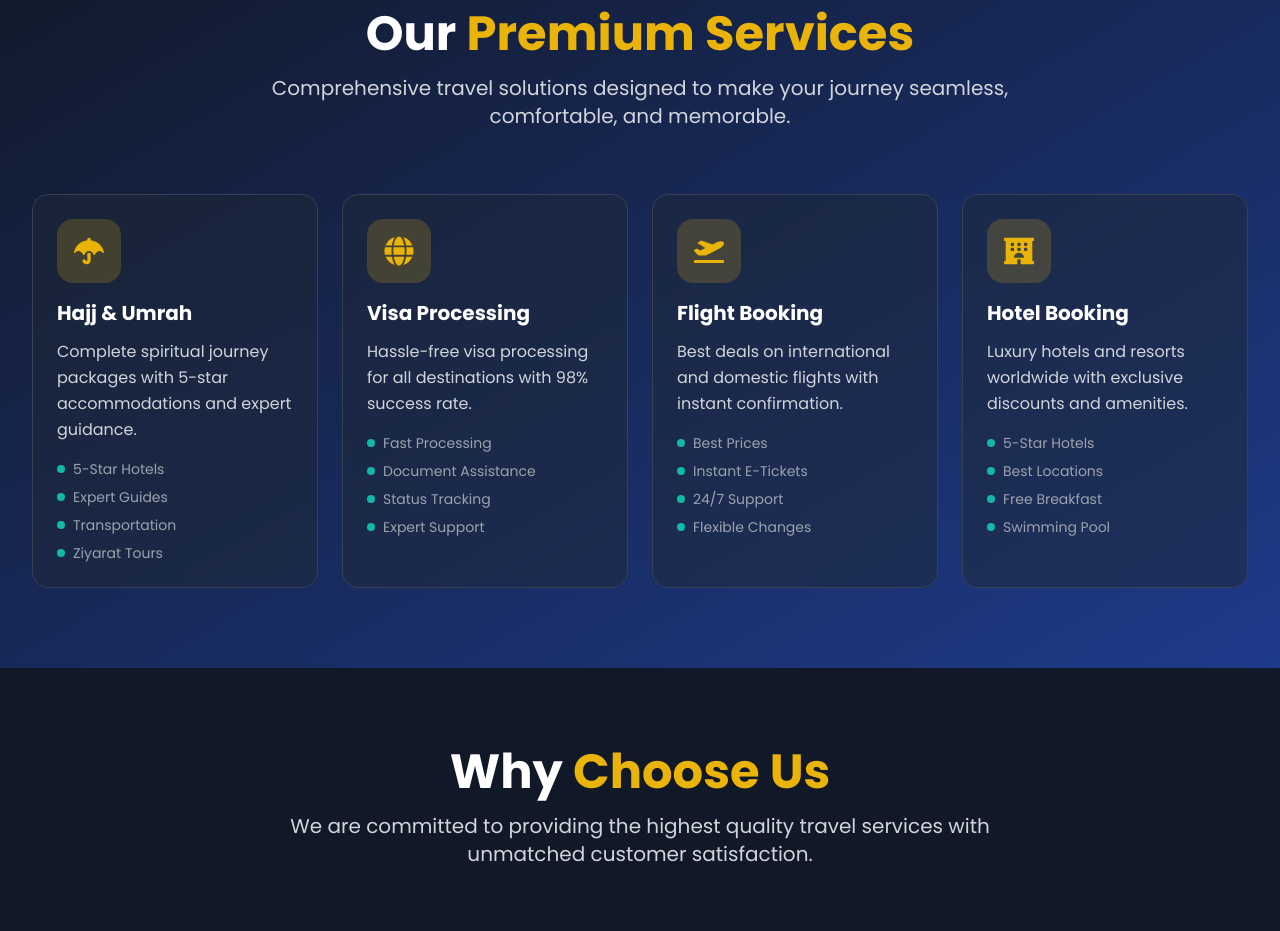
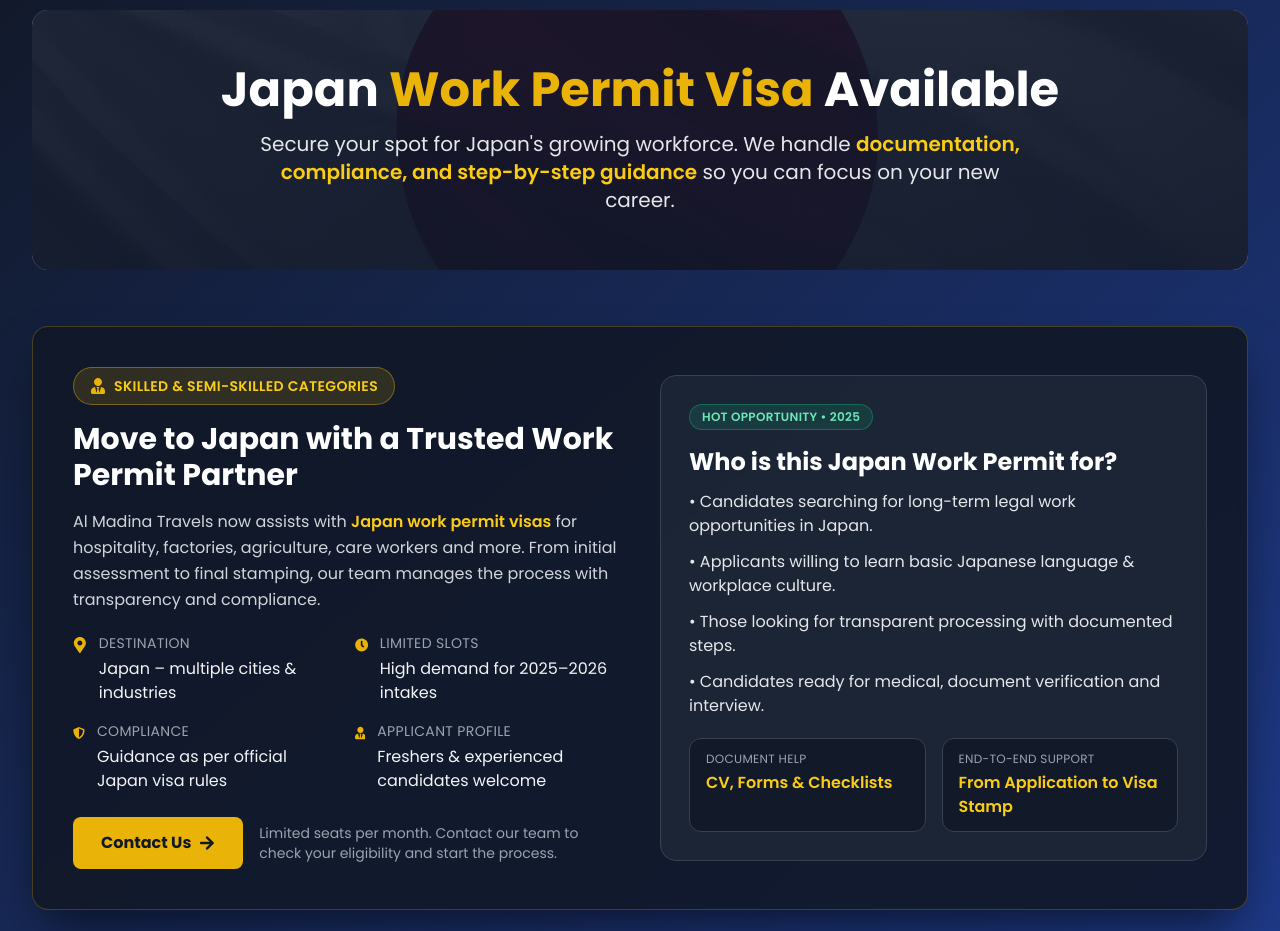
Before and after one commit to metaminds60-ctrl/new-al-madina-travel, a React (Vite) app: page / in a window 1280 px wide. Shown: the part 1860-2791 px from the top of the page. Built offline with nearby package versions, Linux system fonts and the light colour scheme; the HTML template or start-up script is replaced by a standard one.

Commit message:
Add Japan Work Permit Section component with detailed information and call-to-action

```diff
--- /dev/null
+++ b/src/components/JapanWorkPermitSection.jsx
@@ -0,0 +1,172 @@
+import React from "react";
+import { motion } from "framer-motion";
+import { Link } from "react-router-dom";
+import { FaArrowRight, FaUserTie, FaMapMarkerAlt, FaClock, FaShieldAlt } from "react-icons/fa";
+
+const JapanWorkPermitSection = () => {
+  return (
+    <section className="py-16 md:py-20 bg-gradient-to-br from-gray-900 to-blue-900">
+      <div className="max-w-7xl mx-auto px-4 sm:px-6 lg:px-8">
+        {/* ===== TOP BANNER WITH IMAGE (ONLY HEADER AREA) ===== */}
+        <div className="relative overflow-hidden rounded-2xl mb-10 md:mb-14">
+          {/* Background image only for this band */}
+          <div
+            className="absolute inset-0 bg-cover bg-center bg-no-repeat"
+            style={{
+              backgroundImage:
+                "linear-gradient(to bottom, rgba(15,23,42,0.92), rgba(15,23,42,0.96)), url('/images/japan/japan-work-visa-bg.jpg')",
+            }}
+          />
+          <motion.div
+            initial={{ opacity: 0, y: 30 }}
+            whileInView={{ opacity: 1, y: 0 }}
+            transition={{ duration: 0.7 }}
+            viewport={{ once: true }}
+            className="relative text-center py-10 md:py-14 px-4"
+          >
+            <h2 className="text-4xl md:text-5xl font-bold mb-4 text-white">
+              Japan <span className="text-yellow-500">Work Permit Visa</span> Available
+            </h2>
+            <p className="text-lg md:text-xl text-gray-200 max-w-3xl mx-auto">
+              Secure your spot for Japan&apos;s growing workforce. We handle{" "}
+              <span className="text-yellow-400 font-semibold">
+                documentation, compliance, and step-by-step guidance
+              </span>{" "}
+              so you can focus on your new career.
+            </p>
+          </motion.div>
+        </div>
+
+        {/* ===== MAIN CARD (NO IMAGE BEHIND THIS PART) ===== */}
+        <motion.div
+          initial={{ opacity: 0, y: 50 }}
+          whileInView={{ opacity: 1, y: 0 }}
+          transition={{ duration: 0.8 }}
+          viewport={{ once: true }}
+          className="bg-gray-900/90 backdrop-blur-sm rounded-2xl border border-yellow-500/25 shadow-2xl shadow-black/60 px-6 py-8 md:px-10 md:py-10"
+        >
+          <div className="grid md:grid-cols-2 gap-8 md:gap-10 items-center">
+            {/* LEFT SIDE – Info */}
+            <div>
+              <div className="inline-flex items-center space-x-2 bg-yellow-500/15 border border-yellow-500/40 rounded-full px-4 py-2 mb-4">
+                <FaUserTie className="text-yellow-500" />
+                <span className="text-xs md:text-sm font-semibold uppercase tracking-wide text-yellow-400">
+                  Skilled & Semi-Skilled Categories
+                </span>
+              </div>
+
+              <h3 className="text-2xl md:text-3xl font-bold text-white mb-4">
+                Move to Japan with a Trusted Work Permit Partner
+              </h3>
+
+              <p className="text-gray-300 mb-5 leading-relaxed">
+                Al Madina Travels now assists with{" "}
+                <span className="text-yellow-400 font-semibold">Japan work permit visas</span> for
+                hospitality, factories, agriculture, care workers and more. From initial assessment
+                to final stamping, our team manages the process with transparency and compliance.
+              </p>
+
+              <div className="grid sm:grid-cols-2 gap-4 mb-6">
+                <div className="flex items-start space-x-3">
+                  <FaMapMarkerAlt className="mt-1 text-yellow-500" />
+                  <div>
+                    <p className="text-sm text-gray-400 uppercase tracking-wide mb-1">
+                      Destination
+                    </p>
+                    <p className="text-sm md:text-base text-gray-100">
+                      Japan – multiple cities & industries
+                    </p>
+                  </div>
+                </div>
+
+                <div className="flex items-start space-x-3">
+                  <FaClock className="mt-1 text-yellow-500" />
+                  <div>
+                    <p className="text-sm text-gray-400 uppercase tracking-wide mb-1">
+                      Limited Slots
+                    </p>
+                    <p className="text-sm md:text-base text-gray-100">
+                      High demand for 2025–2026 intakes
+                    </p>
+                  </div>
+                </div>
+
+                <div className="flex items-start space-x-3">
+                  <FaShieldAlt className="mt-1 text-yellow-500" />
+                  <div>
+                    <p className="text-sm text-gray-400 uppercase tracking-wide mb-1">
+                      Compliance
+                    </p>
+                    <p className="text-sm md:text-base text-gray-100">
+                      Guidance as per official Japan visa rules
+                    </p>
+                  </div>
+                </div>
+
+                <div className="flex items-start space-x-3">
+                  <FaUserTie className="mt-1 text-yellow-500" />
+                  <div>
+                    <p className="text-sm text-gray-400 uppercase tracking-wide mb-1">
+                      Applicant Profile
+                    </p>
+                    <p className="text-sm md:text-base text-gray-100">
+                      Freshers & experienced candidates welcome
+                    </p>
+                  </div>
+                </div>
+              </div>
+
+              {/* CTA – smaller button, one line */}
+              <div className="flex flex-col sm:flex-row items-start sm:items-center gap-4">
+                <Link
+                  to="/contact"
+                  className="inline-flex items-center justify-center bg-yellow-500 text-gray-900 px-6 py-3 sm:px-7 sm:py-3.5 rounded-lg font-bold text-base sm:text-base whitespace-nowrap hover:bg-yellow-400 hover:shadow-2xl transition-all duration-300 group"
+                >
+                  <span>Contact Us</span>
+                  <FaArrowRight className="ml-2 group-hover:translate-x-1 transition-transform" />
+                </Link>
+                <p className="text-sm text-gray-400">
+                  Limited seats per month. Contact our team to check your eligibility and start the
+                  process.
+                </p>
+              </div>
+            </div>
+
+            {/* RIGHT SIDE – Highlight Box */}
+            <div className="bg-gray-800/80 rounded-2xl border border-gray-700 px-5 py-6 md:px-7 md:py-7">
+              <p className="inline-flex items-center px-3 py-1 rounded-full text-xs font-semibold uppercase tracking-wide bg-emerald-500/15 text-emerald-300 border border-emerald-500/40 mb-4">
+                Hot Opportunity • 2025
+              </p>
+
+              <h4 className="text-xl md:text-2xl font-bold text-white mb-3">
+                Who is this Japan Work Permit for?
+              </h4>
+
+              <ul className="space-y-3 text-sm md:text-base text-gray-200 mb-5">
+                <li>• Candidates searching for long-term legal work opportunities in Japan.</li>
+                <li>• Applicants willing to learn basic Japanese language & workplace culture.</li>
+                <li>• Those looking for transparent processing with documented steps.</li>
+                <li>• Candidates ready for medical, document verification and interview.</li>
+              </ul>
+
+              <div className="grid grid-cols-2 gap-4 text-sm md:text-base">
+                <div className="bg-gray-900/80 rounded-xl px-4 py-3 border border-gray-700">
+                  <p className="text-xs text-gray-400 uppercase tracking-wide mb-1">Document Help</p>
+                  <p className="font-semibold text-yellow-400">CV, Forms & Checklists</p>
+                </div>
+                <div className="bg-gray-900/80 rounded-xl px-4 py-3 border border-gray-700">
+                  <p className="text-xs text-gray-400 uppercase tracking-wide mb-1">
+                    End-to-End Support
+                  </p>
+                  <p className="font-semibold text-yellow-400">From Application to Visa Stamp</p>
+                </div>
+              </div>
+            </div>
+          </div>
+        </motion.div>
+      </div>
+    </section>
+  );
+};
+
+export default JapanWorkPermitSection;
--- a/src/pages/Home.jsx
+++ b/src/pages/Home.jsx
@@ -18,7 +18,7 @@ import {
   FaAward,
   FaHandshake
 } from 'react-icons/fa'
-
+import JapanWorkPermitSection from '../components/JapanWorkPermitSection'
 const Home = () => {
   // Featured Destinations
   const featuredDestinations = [
@@ -320,6 +320,8 @@ const Home = () => {
           </motion.div>
         </div>
       </section>
+      {/* === JAPAN WORK PERMIT VISA === */}
+      <JapanWorkPermitSection />
 
       {/* === PREMIUM SERVICES === */}
       <section id="services" className="py-20 bg-gradient-to-br from-gray-900 to-blue-900">
```
Also changed, not shown: public/images/japan/japan-work-visa-bg.jpg (added).
